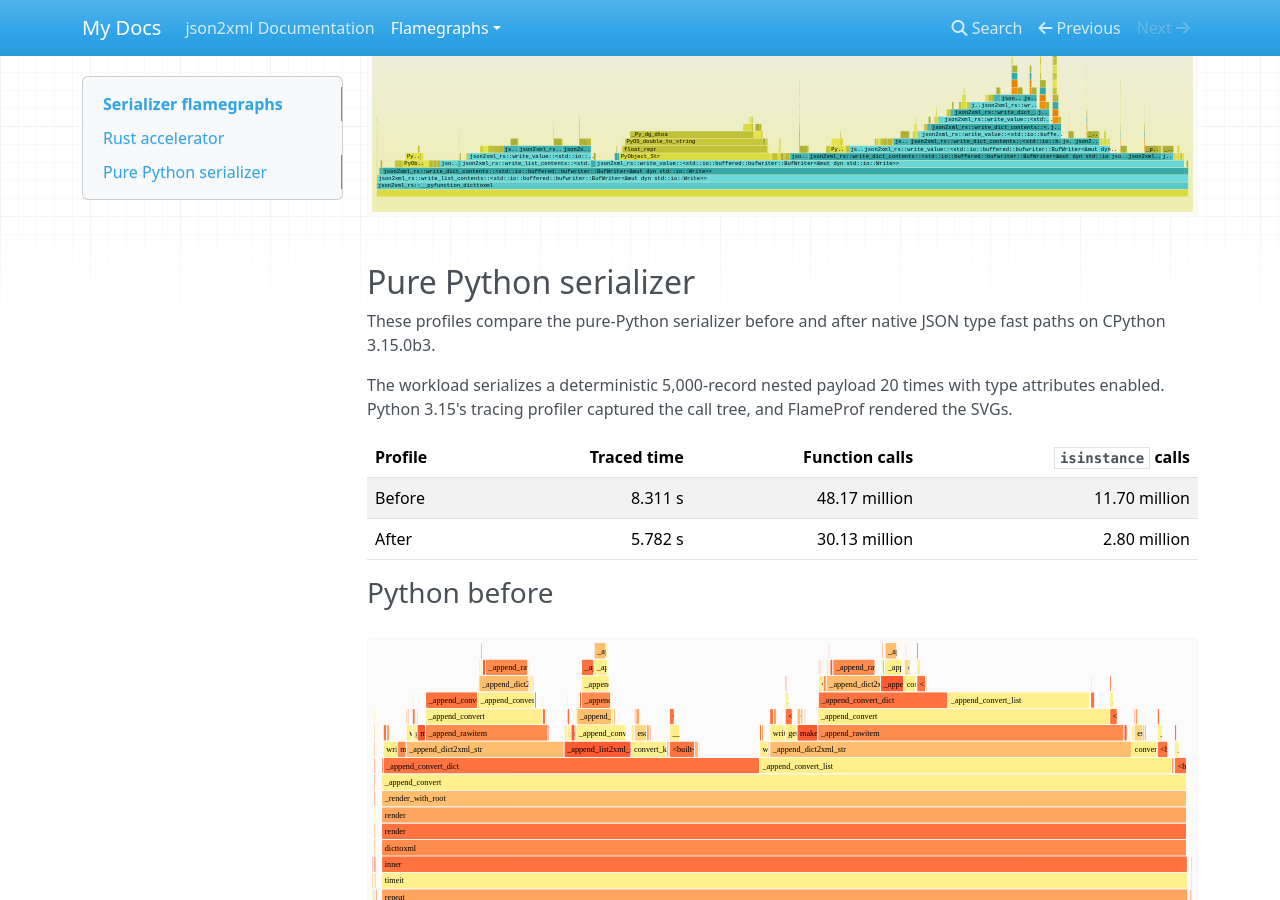
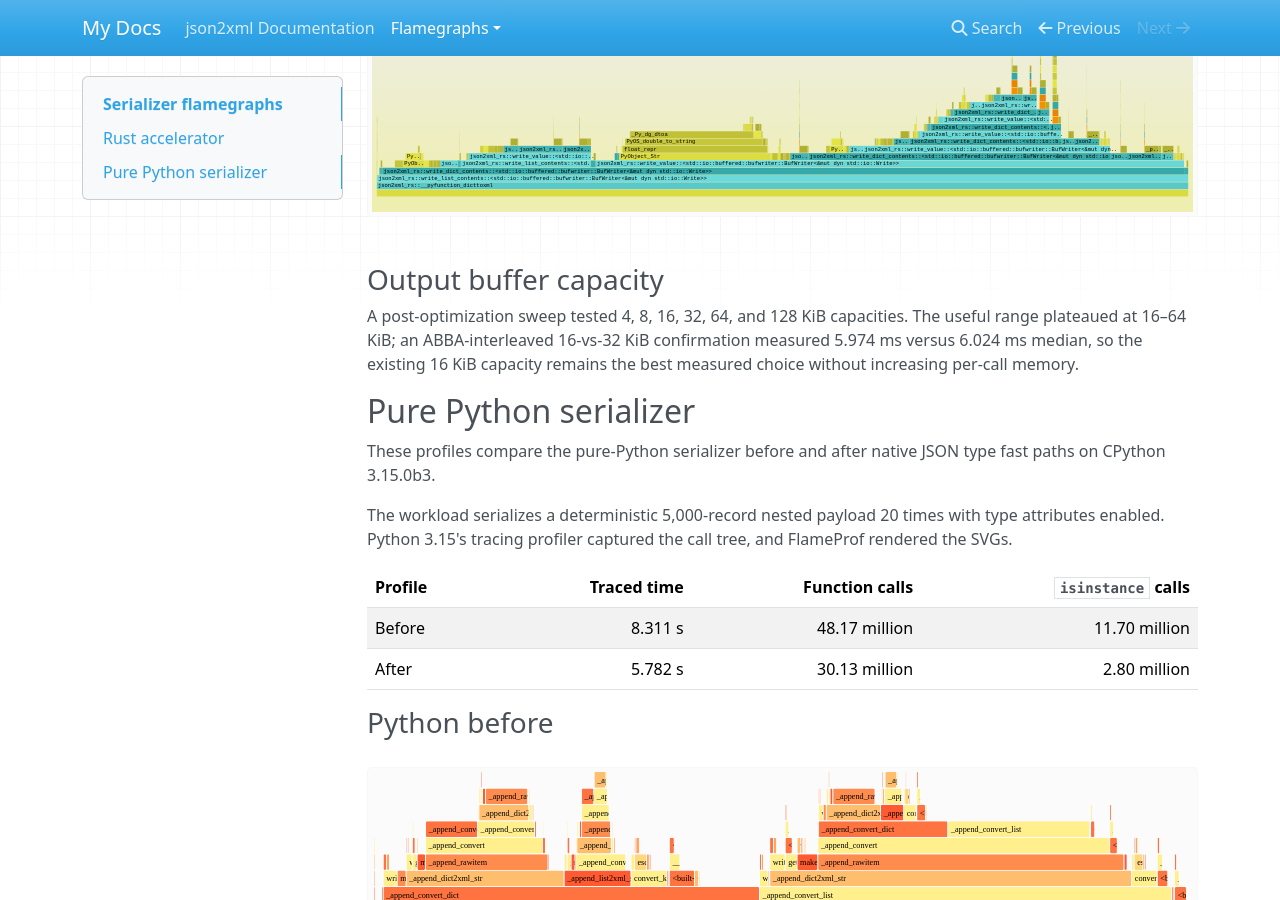
Before and after one commit to vinitkumar/json2xml, an MkDocs documentation site: the page built from docs/flamegraphs/README.md, in a window 1280 px wide and 900 px high, scrolled down 965 px. Built offline with MkDocs 1.6.1, drawn with Linux system fonts in a browser that asks for light colours; nearby versions of some CDN libraries.

Commit message:
docs: record Rust buffer capacity sweep

```diff
--- a/docs/flamegraphs/README.md
+++ b/docs/flamegraphs/README.md
@@ -20,6 +20,10 @@ The workload serializes a deterministic 5,000-record nested payload with type at
 
 [![Rust serializer flamegraph after optimization](rust-after.svg)](rust-after.svg)
 
+### Output buffer capacity
+
+A post-optimization sweep tested 4, 8, 16, 32, 64, and 128 KiB capacities. The useful range plateaued at 16–64 KiB; an ABBA-interleaved 16-vs-32 KiB confirmation measured 5.974 ms versus 6.024 ms median, so the existing 16 KiB capacity remains the best measured choice without increasing per-call memory.
+
 ## Pure Python serializer
 
 These profiles compare the pure-Python serializer before and after native JSON type fast paths on CPython 3.15.0b3.
```
Also changed, not shown: lat.md/architecture.md (+1 -1 lines).
